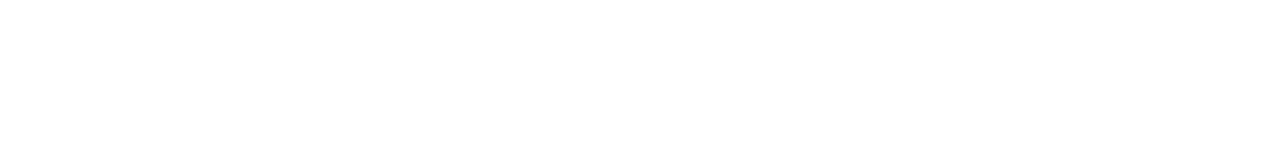
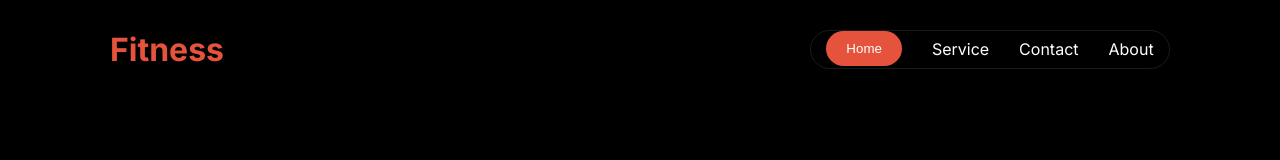
Before and after one commit to fahimbrew/assignment-2, a plain HTML site: page index.html in a window 1280 px wide. Drawn offline with Linux system fonts and the light colour scheme.

Commit message:
nav section has been done with responsiveness

```diff
--- a/index.html
+++ b/index.html
@@ -6,10 +6,41 @@
     <meta name="viewport" content="width=device-width, initial-scale=1.0">
     <title>Assignment 2</title>
     <link rel="stylesheet" href="styles/style.css">
+    <link rel="stylesheet" href="styles/responsive.css">
+    <script src="https://kit.fontawesome.com/3fbae33526.js" crossorigin="anonymous"></script>
 </head>
 
-<body>
+<body class="inter-font">
     <header>
+        <nav class="navbar display-flex">
+            <div class="nav-title">
+                <h2 class="color-primary">Fitness</h2>
+            </div>
+
+            <div class="nav-menu">
+                <ul class="display-flex">
+                    <li><a href=""></a><button class="btn-color">Home</button></li>
+                    <li><a href="">Service</a></li>
+                    <li><a href="">Contact</a></li>
+                    <li><a href="">About</a></li>
+                </ul>
+
+            </div>
+            <div class="hamburger-menu"><i class="fa-solid fa-bars"></i></div>
+
+
+        </nav>
+
+        <div class="hero">
+            <div class="hero-content">
+
+
+            </div>
+            <div class="hero-profile">
+
+
+            </div>
+        </div>
 
 
 
--- /dev/null
+++ b/styles/responsive.css
@@ -0,0 +1,19 @@
+/* media query  */
+
+
+/* small devices */
+
+@media screen and (max-width:576px) {
+    .nav-menu {
+        display: none;
+    }
+
+    .hamburger-menu {
+        display: block;
+    }
+
+    .navbar {
+        align-items: center;
+        padding: 10px;
+    }
+}
--- a/styles/style.css
+++ b/styles/style.css
@@ -0,0 +1,99 @@
+/* font family */
+
+@import url('https://fonts.googleapis.com/css2?family=Inter:ital,opsz,wght@0,14..32,100..900;1,14..32,100..900&display=swap');
+
+
+.inter-font {
+    font-family: "Inter", sans-serif;
+    background-color: #000000;
+
+}
+
+* {
+    box-sizing: border-box;
+    margin: 0;
+    padding: 0;
+}
+
+
+/* shared styles */
+
+
+.display-flex {
+    display: flex;
+}
+
+.color-primary {
+    color: rgb(230, 83, 60);
+}
+
+.btn-color {
+    background-color: rgb(230, 83, 60);
+}
+
+.hamburger-menu i {
+    color: white;
+}
+
+
+/* header styles starts */
+header {
+    background-color: linear-gradient(180.00deg, rgb(17, 17, 17), rgba(119, 119, 119, 0) 100%);
+    ;
+}
+
+
+
+
+/* nav styles */
+.navbar {
+    justify-content: space-between;
+    max-width: 1060px;
+    margin: 30px auto;
+}
+
+.nav-menu {
+    box-sizing: border-box;
+    border: 1px solid rgba(255, 255, 255, 0.1);
+    border-radius: 39px;
+    width: 360px;
+
+
+
+
+}
+
+.nav-menu>ul {
+    gap: 30px;
+    align-items: center;
+    justify-content: center;
+
+}
+
+.nav-menu>ul button {
+    padding: 10px 20px;
+    border-radius: 39px;
+    border: none;
+    color: white;
+    /* font-size: 0.7rem; */
+    cursor: pointer;
+}
+
+.nav-menu li {
+    list-style-type: none;
+
+}
+
+.nav-menu li a {
+    text-decoration: none;
+    color: white;
+    /* font-size: 1rem; */
+}
+
+.nav-title h2 {
+    font-size: 2rem;
+}
+
+.hamburger-menu {
+    display: none;
+}
```
